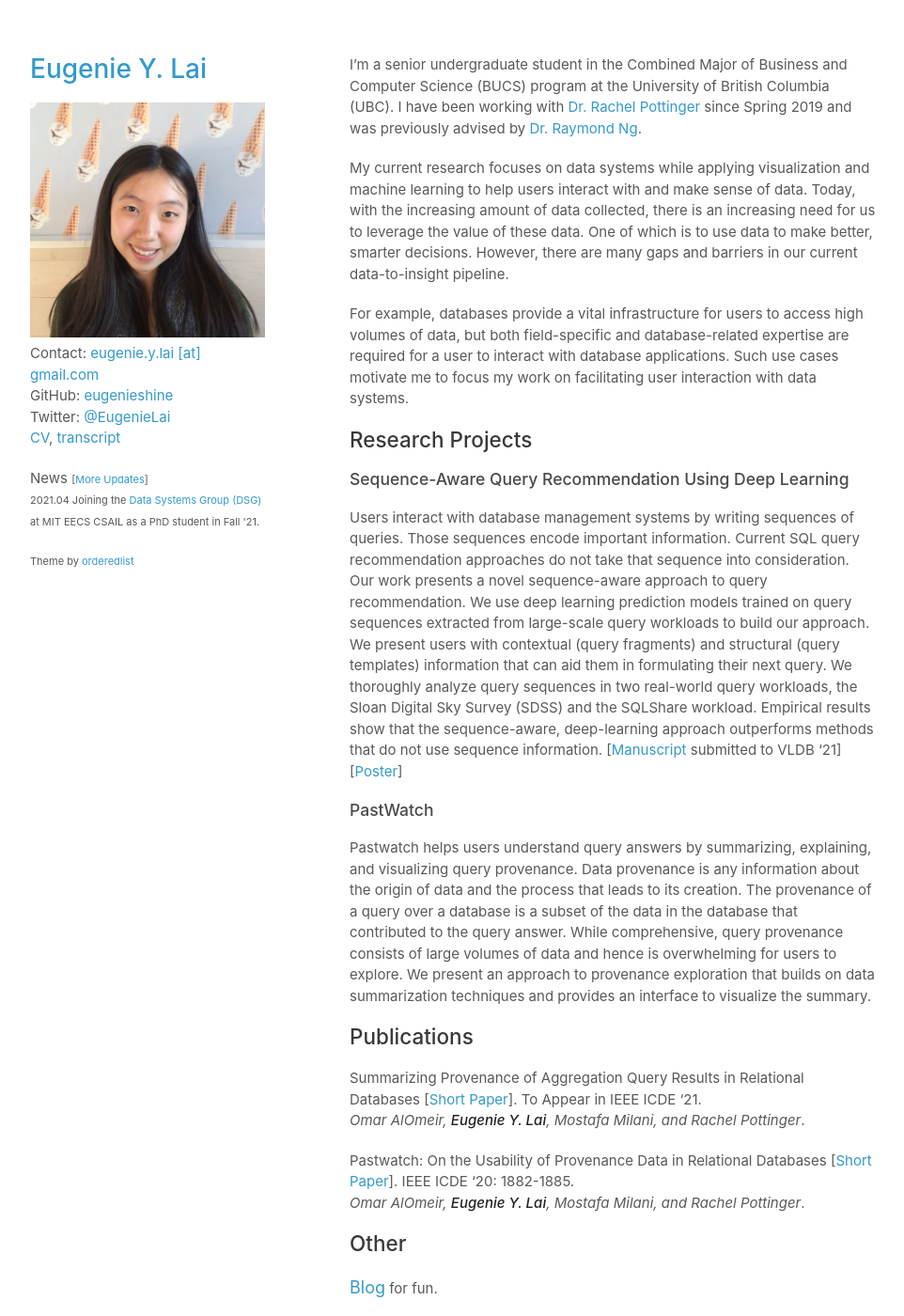
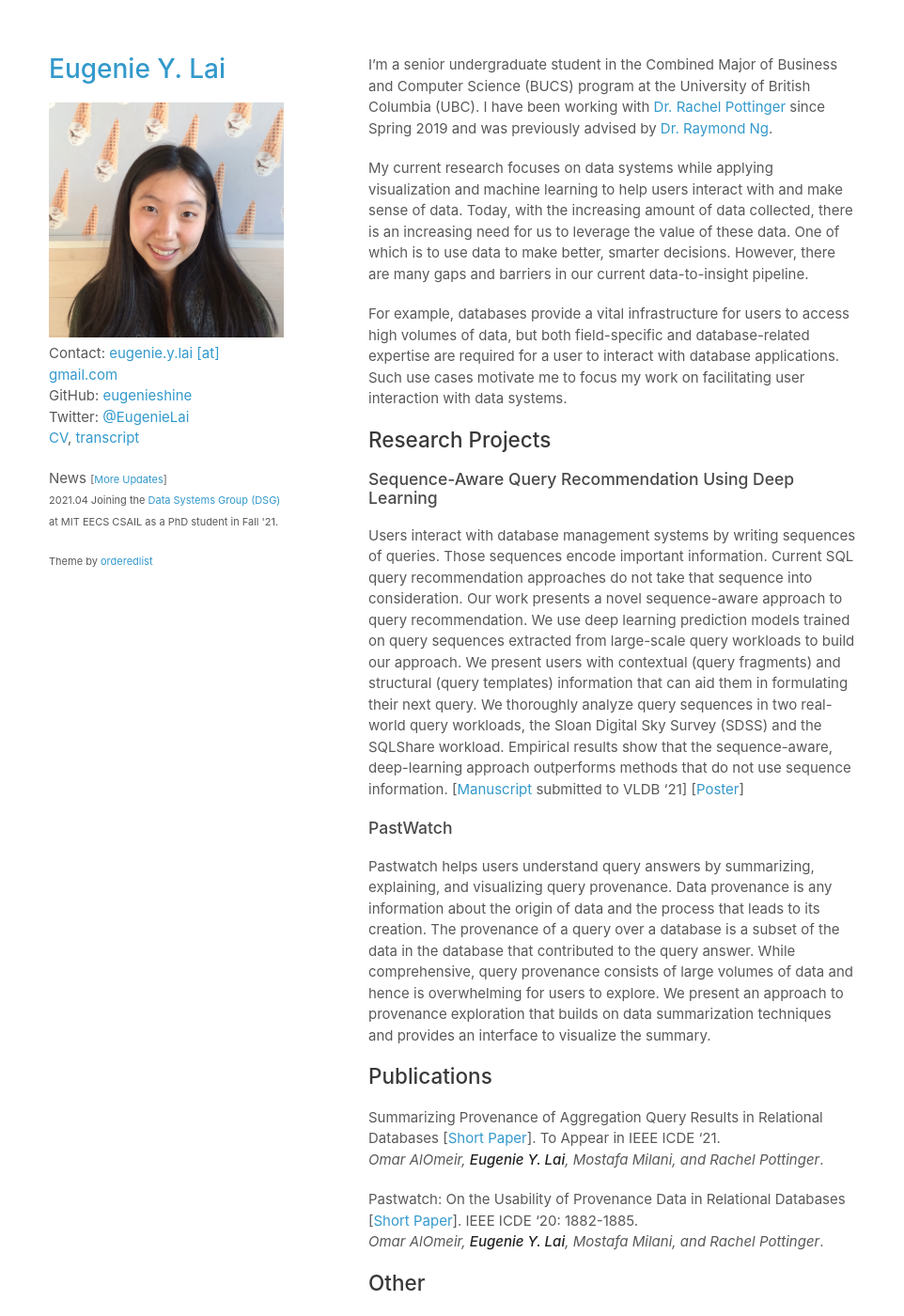
Before and after one commit to eugenielai/eugenielai.github.io, a Jekyll site: the page built from README.md, in a window 1280 px wide and 1400 px high. Shown: the whole window at 94% size, without its empty margins (158-1120 px from the left). Built offline with Jekyll 4.4.1, drawn with Linux system fonts in a browser that asks for light colours; our own code applies the rules of GitHub Pages for plain Markdown files; a script that is not in the unit is left out.

Commit message:
update width

```diff
--- a/assets/css/style.css
+++ b/assets/css/style.css
@@ -55,7 +55,7 @@ a:hover small {
 }
 
 .wrapper {
-  width:900px;
+  width:860px;
   margin:0 auto;
 }
 
@@ -170,7 +170,7 @@ header ul a strong {
 }
 
 section {
-  width:560px;
+  width:520px;
   float:right;
   padding-bottom:50px;
 }
```
